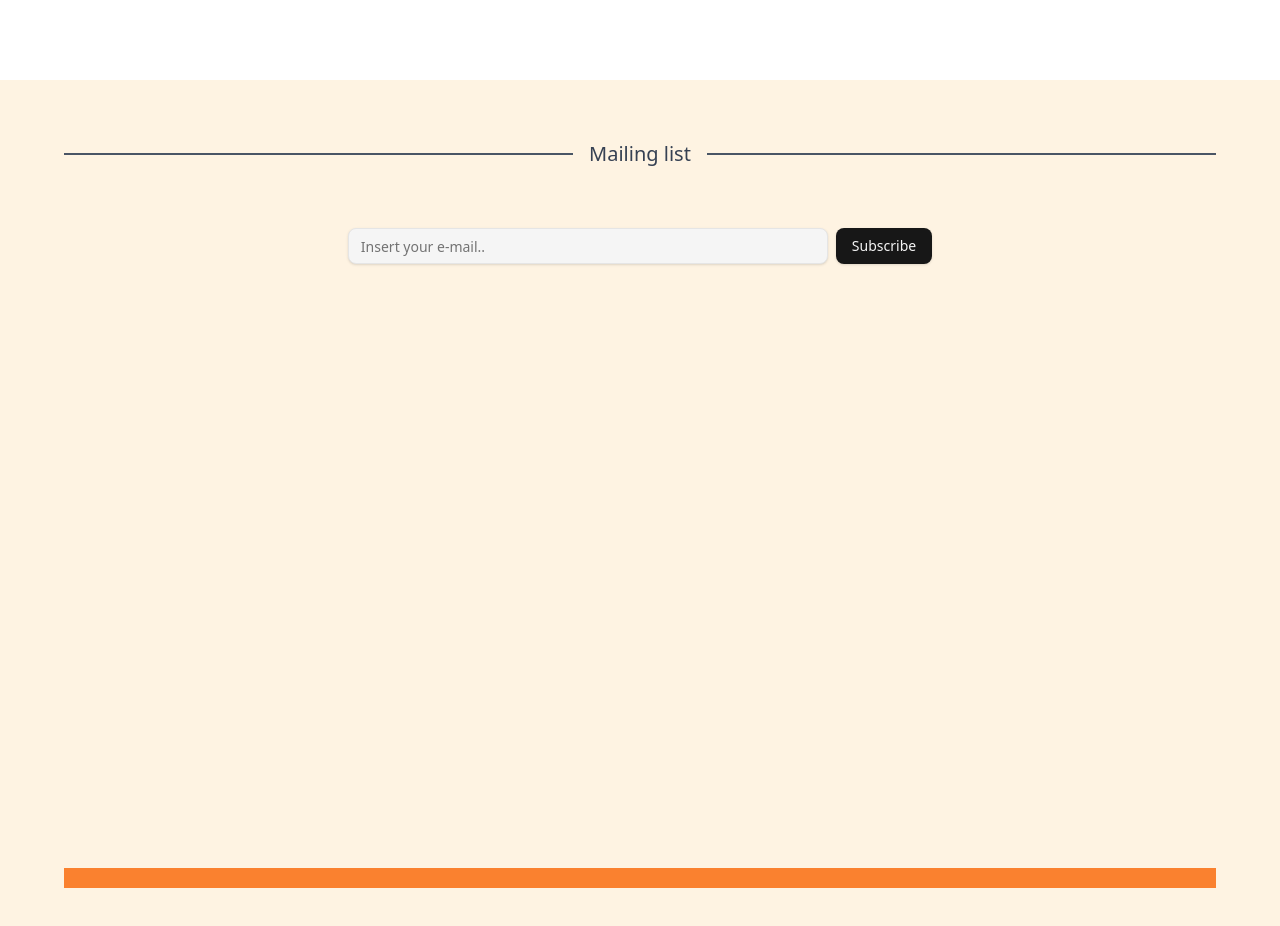
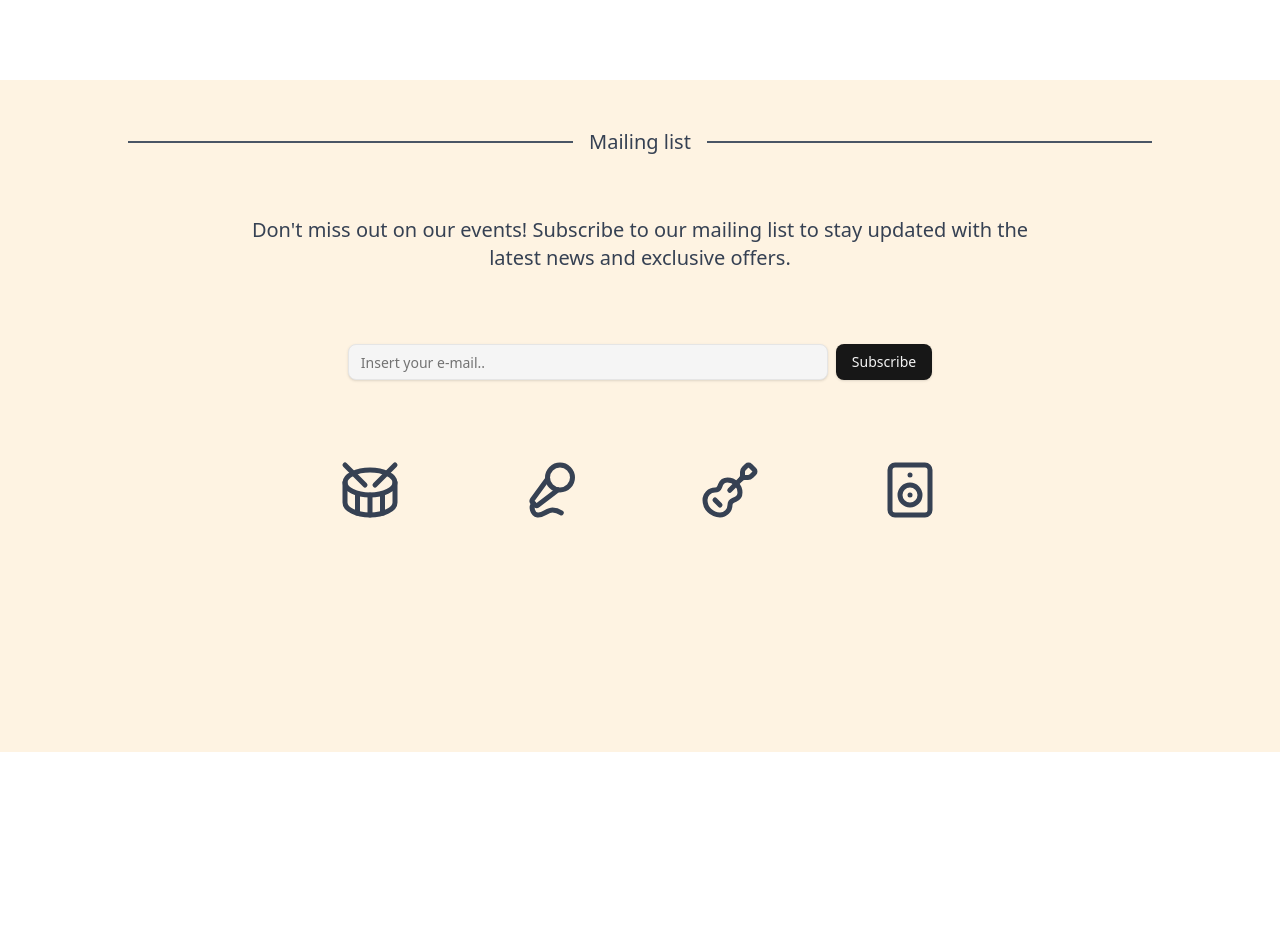
Before and after one commit to fdrcbrbr/Gig-Hunter, a Next.js app: page /contact in a window 1280 px wide. Shown: the part 480-1406 px from the top of the page. After the commit the page ends 1232 px from the top, so only its background shows below. Built offline with nearby package versions, Linux system fonts and the light colour scheme.

Commit message:
mailing ready

```diff
--- a/src/components/mailing-list.tsx
+++ b/src/components/mailing-list.tsx
@@ -2,6 +2,7 @@
 import { useState, FormEvent } from "react";
 import { Button } from "./ui/button";
 import { Input } from "./ui/input";
+import { MicVocal, Drum, Guitar, Speaker } from "lucide-react";
 
 export default function MailingList() {
   const [email, setEmail] = useState("");
@@ -29,16 +30,20 @@ export default function MailingList() {
   };
 
   return (
-    <div className="bg-[color:var(--color-cream)] py-15">
-      <div className="w-[90vw] mx-auto">
+    <div className="bg-[color:var(--color-cream)] py-12">
+      <div className="w-[80vw] mx-auto">
         <div className="flex mb-15 items-center justify-center relative">
           <div className="border-t-2 border-gray-600 w-full absolute"></div>
           <span className="bg-[color:var(--color-cream)] px-4 text-center text-xl font-medium text-gray-700 relative z-10">
             Mailing list
           </span>
         </div>
-        <div className="h-[80vh] bg-[var(--color-cream)]">
-          <div>
+        <div className="flex justify-center mb-8">
+          <p className="text-center text-gray-700 text-xl max-w-[70ch]">
+            Don't miss out on our events! Subscribe to our mailing list to stay updated with the latest news and exclusive offers.
+          </p>
+        </div>
+        <div className="h-[50vh] bg-[var(--color-cream)] flex flex-col justify-start items-center pt-10">
           <form className="flex justify-center" onSubmit={handleSubmit}>
             <Input
               type="email"
@@ -54,11 +59,19 @@ export default function MailingList() {
             >
               Subscribe
             </Button>
-              {message && <p>{message}</p>}
           </form>
+          {message && (
+            <p className="mt-4 text-center text-gray-700">
+              {message}
+            </p>
+          )}
+          <div className="flex justify-center gap-30 mt-20">
+            <Drum className="h-15 w-15 text-gray-700" />
+            <MicVocal className="h-15 w-15 text-gray-700" />
+            <Guitar className="h-15 w-15 text-gray-700" />
+            <Speaker className="h-15 w-15 text-gray-700" />
           </div>
         </div>
-        <div className="w-full h-5 bg-[var(--color-orange-dark)]"></div>
       </div>
     </div>
   );
--- a/src/components/showcase.tsx
+++ b/src/components/showcase.tsx
@@ -25,16 +25,12 @@ export default async function Showcase({
     return (
       <div className="bg-[color:var(--color-cream)] py-15">
         <div className="w-[90vw] mx-auto">
-          {/* Line box */}
           <div className="flex mb-15 items-center justify-center relative">
-            {/* Line */}
             <div className="border-t-2 border-gray-600 w-full absolute"></div>
-            {/* Text */}
             <span className="bg-[color:var(--color-cream)] px-4 text-center text-xl font-medium text-gray-700 relative z-10">
               Upcoming Events
             </span>
           </div>
-          {/* Events Grid */}
           <div className="grid xs:grid-cols-1 sm:grid-cols-2 md:grid-cols-3 lg:grid-cols-4 gap-6">
             {paginatedEvents.map((event) => (
               <Card event={event} key={event.id} />
```
Lines whose indentation alone changed are shown as unchanged.
